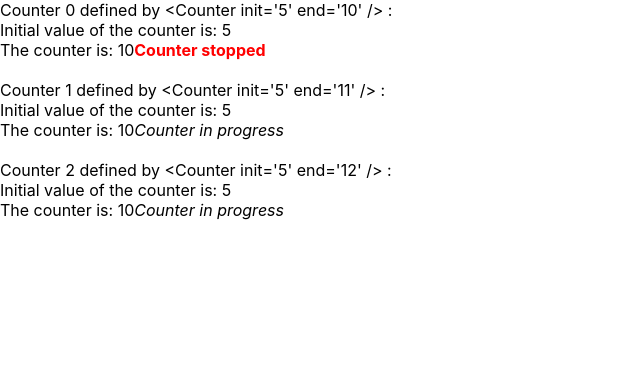
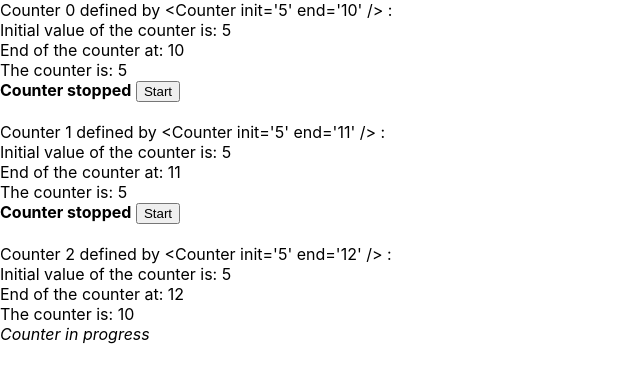
Before and after one commit to philcheen/quicktutor_html, a React (Create React App) app: page / in a window 1280 px wide. Shown: the top 382 px of the page, without its empty margins (0-640 px from the left). Built offline with nearby package versions, Linux system fonts and the light colour scheme.

Commit message:
autostart

```diff
--- a/src/App.js
+++ b/src/App.js
@@ -8,11 +8,11 @@ function App() {
     return (
         <>
             {
-                [0,1,2].map(function (i) {
-                    return(
+                [0, 1, 2].map(function (i) {
+                    return (
                         <React.Fragment key={i}>
                             Counter {i} defined by {`<Counter init='5' end='${10 + i}' />`} : <br/>
-                            <Counter init='5' end={10 + i}/>
+                            <Counter init='5' end={10 + i} autostart={i > 1 ? 1 : 0}/>
                             <br/><br/>
                         </React.Fragment>
                     )
--- a/src/Counter.js
+++ b/src/Counter.js
@@ -1,27 +1,54 @@
 import React, {useState, useEffect} from 'react';
 
-function Counter({init, end}) {
+function Counter({init, end, autostart}) {
     init = parseInt(init || 0);
     end = parseInt(end || 0);
+    autostart = parseInt(autostart || 0);
+
     const [count, setCount] = useState(init);
+    const [start, setStart] = useState(true);
+
+    function increase() {
+        setCount((count) => count + 1);
+    };
     useEffect(function () {
-        if (end && count >= end) return;
-        let timer = setInterval(function () {
-            setCount((count) => count + 1);
-            console.log("count=", count);
-        }, 1000);
-        return function () {
-            clearInterval(timer);
+        if (autostart) restart();
+    },autostart);
+    useEffect(function () {
+        if (!start) {
+            let timer = setInterval(function () {
+                setCount((count) => {
+                    let newCount = count + 1;
+                    if (newCount >= end) setStart(true);
+                    return newCount;
+                });
+            }, 1000);
+            return function () {
+                clearInterval(timer);
+            }
         }
     });
+
+
+    function restart() {
+        setStart(false);
+        setCount(init);
+    }
     return (
         <>
             Initial value of the counter is: {init}
             <br/>
+            End of the counter at: {end}
+            <br/>
             The counter is: {count}
+            <br/>
             {
-                (end && count >= end) ? <b style={{color:"red", fontsize:"20px"}}>Counter stopped</b>
-                    : <i>Counter in progress</i>
+                (start) ?
+                    <>
+                        <b>Counter stopped</b>&nbsp;
+                        <button onClick={restart}>Start</button>
+                    </> :
+                    <i>Counter in progress</i>
             }
         </>
     );
```
